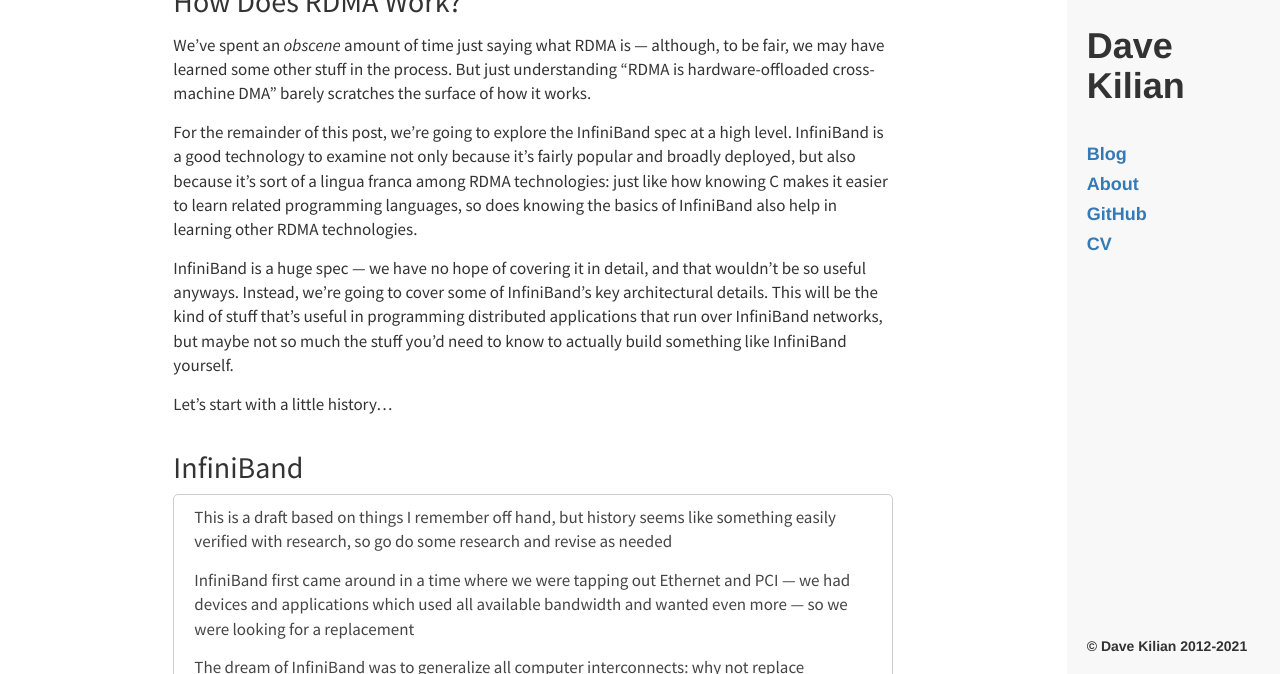
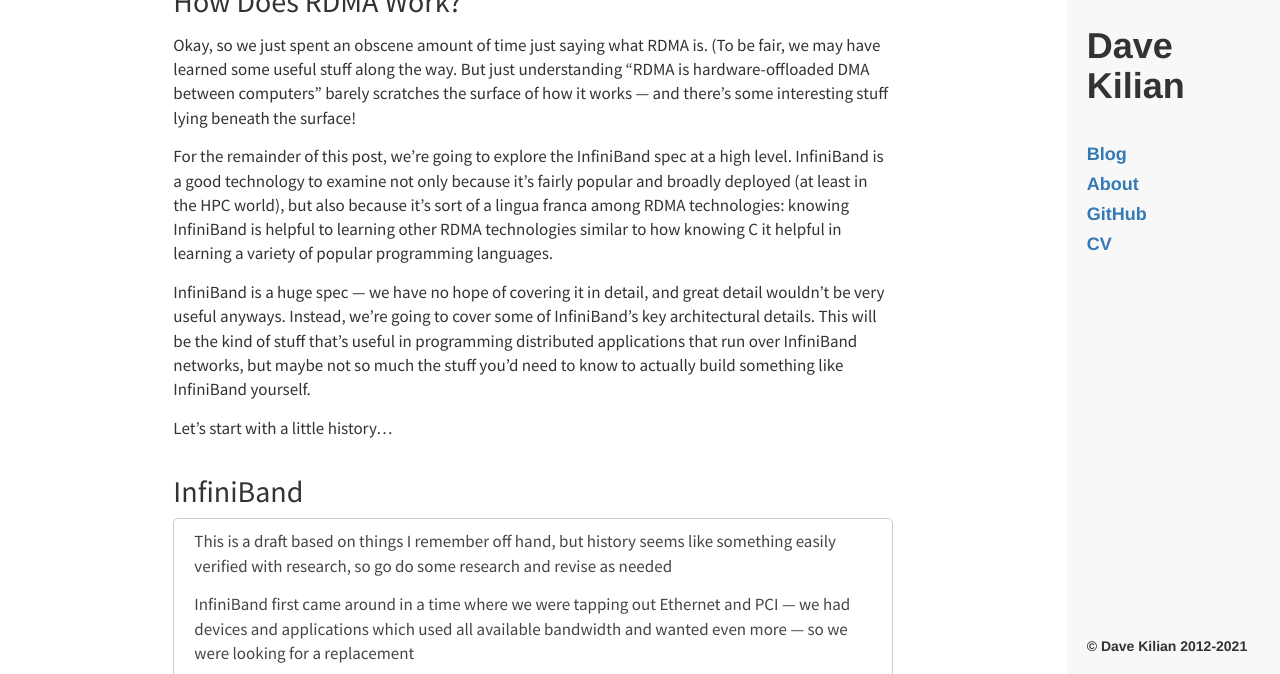
Before and after one commit to davekilian/davekilian.github.com, a Jekyll site: the page built from _posts/2021-02-17-rdma-overview.markdown, in a window 1280 px wide and 900 px high, scrolled down 7716 px, cut to the strip 226-900 px from the top of the window. Built offline with Jekyll 4.4.1, drawn with Linux system fonts in a browser that asks for light colours; nearby versions of some CDN libraries; formulas are drawn with MathJax 3; some of the changed text lies outside the part shown.

Commit message:
drafting

```diff
--- a/_posts/2021-02-17-rdma-overview.markdown
+++ b/_posts/2021-02-17-rdma-overview.markdown
@@ -172,11 +172,11 @@ Not confusing at all, eh? Well, if you stick around for a while, you'll get used
 
 ## How Does RDMA Work?
 
-We've spent an *obscene* amount of time just saying what RDMA is &mdash; although, to be fair, we may have learned some other stuff in the process. But just understanding "RDMA is hardware-offloaded cross-machine DMA" barely scratches the surface of how it works.
+Okay, so we just spent an obscene amount of time just saying what RDMA is. (To be fair, we may have learned some useful stuff along the way. But just understanding "RDMA is hardware-offloaded DMA between computers" barely scratches the surface of how it works &mdash; and there's some interesting stuff lying beneath the surface!
 
-For the remainder of this post, we're going to explore the InfiniBand spec at a high level. InfiniBand is a good technology to examine not only because it's fairly popular and broadly deployed, but also because it's sort of a lingua franca among RDMA technologies: just like how knowing C makes it easier to learn related programming languages, so does knowing the basics of InfiniBand also help in learning other RDMA technologies.
+For the remainder of this post, we're going to explore the InfiniBand spec at a high level. InfiniBand is a good technology to examine not only because it's fairly popular and broadly deployed (at least in the HPC world), but also because it's sort of a lingua franca among RDMA technologies: knowing InfiniBand is helpful to learning other RDMA technologies similar to how knowing C it helpful in learning a variety of popular programming languages.
 
-InfiniBand is a huge spec &mdash; we have no hope of covering it in detail, and that wouldn't be so useful anyways. Instead, we're going to cover some of InfiniBand's key architectural details. This will be the kind of stuff that's useful in programming distributed applications that run over InfiniBand networks, but maybe not so much the stuff you'd need to know to actually build something like InfiniBand yourself.
+InfiniBand is a huge spec &mdash; we have no hope of covering it in detail, and great detail wouldn't be very useful anyways. Instead, we're going to cover some of InfiniBand's key architectural details. This will be the kind of stuff that's useful in programming distributed applications that run over InfiniBand networks, but maybe not so much the stuff you'd need to know to actually build something like InfiniBand yourself.
 
 Let's start with a little history...
 
```
Also changed, not shown: other parts of _posts/2021-02-17-rdma-overview.markdown (+2 -0 lines).
